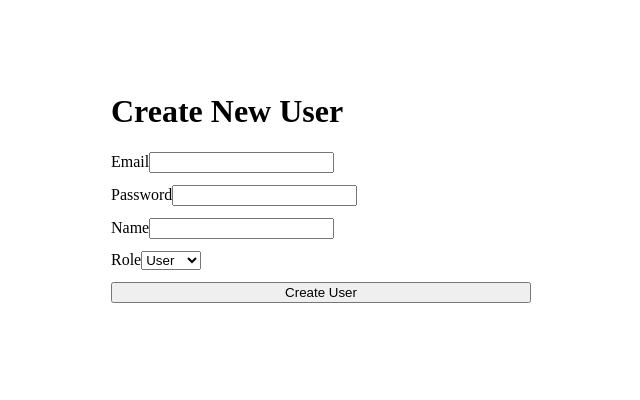
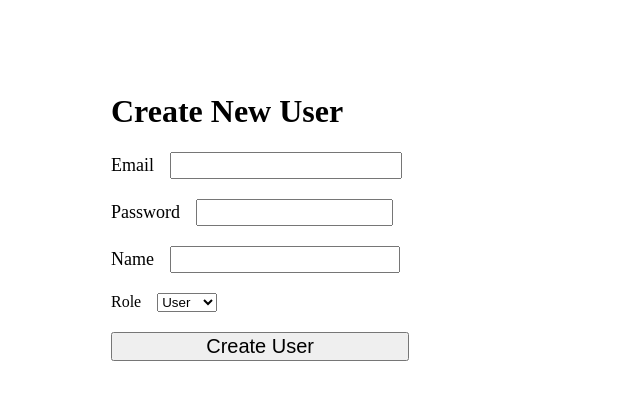
Before and after one commit to onewbieo/Transcendence_Model, a React app in the folder ft_transcendence/frontend/: page /create-user in a window 1280 px wide. Shown: the top 400 px of the page, without its empty margins (319-959 px from the left). Built offline with nearby package versions, Linux system fonts and the light colour scheme; no server answers; the HTML template or start-up script is replaced by a standard one.

Commit message:
Beautifying Pages part1

```diff
--- a/ft_transcendence/frontend/src/pages/AdminDashboardPage.tsx
+++ b/ft_transcendence/frontend/src/pages/AdminDashboardPage.tsx
@@ -1,17 +1,23 @@
 import { Link } from "react-router-dom";
+
+const adminButtonStyle: React.CSSProperties = {
+  width: "28%",
+  padding: "20px",
+  fontSize: "18px",
+  borderRadius: 30,
+};
 
 export default function AdminDashboardPage() {
   return (
     <div style={{ padding: 24 }}>
       <h1>Admin Dashboard</h1>
       <nav style={{ display: "grid", gap: 12 }}>
-        <Link to="/create-user">
-          <button>Create New User</button>
+        <Link to="/create-user" style={{ textDecoration: "none" }}>
+          <button style={adminButtonStyle}>Create New User</button>
         </Link>
-        <Link to="/admin/users">
-          <button>View All Users</button>
+        <Link to="/admin/users" style={{ textDecoration: "none" }}>
+          <button style={adminButtonStyle}>View All Users</button>
         </Link>
-        {/* Add more admin actions here */}
       </nav>
     </div>
   );
--- a/ft_transcendence/frontend/src/pages/HomePage.tsx
+++ b/ft_transcendence/frontend/src/pages/HomePage.tsx
@@ -85,15 +85,59 @@ export default function HomePage({ onLogout }: { onLogout: () => void }) {
 
       <div style={{ display: "flex", gap: 8, marginTop: 12 }}>
         {/* Use navigate for routing */}
-        <button onClick={goToProfile}>Profile</button>
-        <button onClick={goToMatches}>Matches</button>
-        <button onClick={goToLeaderboard}>Leaderboard</button>
-        <button onClick={goToLobby}>Lobby</button>
-        <button onClick={goToGame}>Game</button>
+        <button
+          onClick={goToProfile}
+          style={{
+            flex: 0.15,
+            fontSize: "20px",
+          }}
+        >
+          Profile
+        </button>
+        <button
+          onClick={goToMatches}
+          style={{
+            flex: 0.2,
+            fontSize: "20px",
+          }}
+        >
+          Matches
+        </button>
+        <button
+          onClick={goToLeaderboard}
+          style={{
+            flex: 0.22,
+            fontSize: "18px",
+          }}
+        >
+          Leaderboard
+        </button>
+        <button
+          onClick={goToLobby}
+          style={{
+            flex: 0.15,
+            fontSize: "20px",
+          }}
+        >
+          Lobby
+        </button>
+        <button
+          onClick={goToGame}
+          style={{
+            flex: 0.15,
+            fontSize: "22px",
+          }}
+        >
+          Game
+        </button>
         <button
           onClick={() => {
             clearToken();
             onLogout();
+          }}
+          style={{
+            flex: 0.14,
+            fontSize: "22px",
           }}
         >
           Logout
--- a/ft_transcendence/frontend/src/pages/ProfilePage.tsx
+++ b/ft_transcendence/frontend/src/pages/ProfilePage.tsx
@@ -76,13 +76,18 @@ export default function ProfilePage() {
           type="file"
           accept="image/png, image/jpeg, image/webp"
           onChange={(e) => setFile(e.target.files?.[0] ?? null)}
+          style={{ fontSize: "15px" }}
         />
-        <button onClick={onUploadAvatar}>Upload Avatar</button>
+        <button
+          onClick={onUploadAvatar}
+          style={{ fontSize: "15px", width: 195 }}>
+          Upload Avatar
+        </button>
       </div>
     </div>
 
-      <label style={{ display: "grid", gap: 6, maxWidth: 360, marginTop: 18 }}>
-        <span>Name</span>
+      <label style={{ display: "grid", gap: 4, maxWidth: 308, marginTop: 18 }}>
+        <span style={{ fontSize: "18px" }}>Name</span>
         <input
           value={name}
           onChange={(e) => setName(e.target.value)}
@@ -91,8 +96,26 @@ export default function ProfilePage() {
       </label>
 
       <div style={{ display: "flex", gap: 8, marginTop: 12 }}>
-        <button onClick={onSave}>Save</button>
-        <button onClick={() => navigate("/")}>Back to Home</button> {/* Use navigate() for routing */}
+        <button
+          onClick={onSave}
+          style={{
+            flex: 0.18,
+            fontSize: "16px",
+            padding: "2px",
+          }}
+        >
+          Save
+        </button>
+        <button
+          onClick={() => navigate("/")}
+          style={{
+            flex: 0.22,
+            fontSize: "16px",
+            padding: "5px",
+          }}
+        >
+          Back to Home
+        </button> {/* Use navigate() for routing */}
       </div>
 
       <p style={{ marginTop: 12 }}>{status}</p>
--- a/ft_transcendence/frontend/src/pages/UserCreationPage.tsx
+++ b/ft_transcendence/frontend/src/pages/UserCreationPage.tsx
@@ -14,6 +14,12 @@ export default function UserCreationPage() {
 
   async function handleCreateUser(e: React.FormEvent) {
     e.preventDefault();
+
+    if (!email || !password) {
+      setStatus("Email and password are required.");
+      return;
+    }
+
     setLoading(true);
     setStatus("Creating user...");
 
@@ -38,29 +44,78 @@ export default function UserCreationPage() {
   return (
     <div style={{ maxWidth: 420, margin: "48px auto", padding: 24 }}>
       <h1>Create New User</h1>
-      <form onSubmit={handleCreateUser} style={{ display: "grid", gap: 12 }}>
-        <label>
+      <form
+        onSubmit={handleCreateUser}
+        noValidate
+        style={{
+          display: "flex",
+          flexDirection: "column",
+          gap:20,
+        }}
+      >
+        <div style={{ display: "flex", alignItems: "center", gap: "16px" }}>
+          <label style={{ fontSize: "18px" }}>
             Email
-          <input value={email} onChange={(e) => setEmail(e.target.value)} type="email" required />
           </label>
-        <label>
+          <input
+            style={{
+              padding: "4px",
+              width: "220px",
+            }}
+            value={email}
+            onChange={(e) => setEmail(e.target.value)}
+            type="email"
+          />
+        </div>
+        <div style={{ display: "flex", alignItems: "center", gap: "16px" }}>
+          <label style={{ fontSize: "18px" }}>
             Password
-          <input value={password} onChange={(e) => setPassword(e.target.value)} type="password" required />
           </label>
-        <label>
+            <input
+              style={{
+                padding: "4px",
+                width: "185px",
+              }}
+              value={password}
+              onChange={(e) => setPassword(e.target.value)}
+              type="password"
+            />
+        </div>
+        <div style={{ display: "flex", alignItems: "center", gap: "16px" }}>
+          <label style={{ fontSize: "18px" }}>
             Name
-          <input value={name} onChange={(e) => setName(e.target.value)} type="text" />
           </label>
-        <label>
-          Role
-          <select value={role} onChange={(e) => setRole(e.target.value)}>
+            <input
+              style={{
+                padding: "4px",
+                width: "218px",
+              }}
+              value={name}
+              onChange={(e) => setName(e.target.value)}
+              type="text"
+            />
+        </div>
+        <div style={{ display: "flex", alignItems: "center", gap: "16px" }}>
+        <label>Role</label>
+          <select
+            value={role}
+            onChange={(e) => setRole(e.target.value)}
+          >
             <option value="USER">User</option>
             <option value="ADMIN">Admin</option>
           </select>
-        </label>
-        <button type="submit" disabled={loading}>
+        </div>
+        <button
+          type="submit"
+          disabled={loading}
+          style={{
+            fontSize: "20px",
+            width: "71%",
+          }}
+        >
           {loading ? "Creating..." : "Create User"}
         </button>
+
       </form>
       <p>{status}</p>
     </div>
```
Lines whose indentation alone changed are shown as unchanged.
